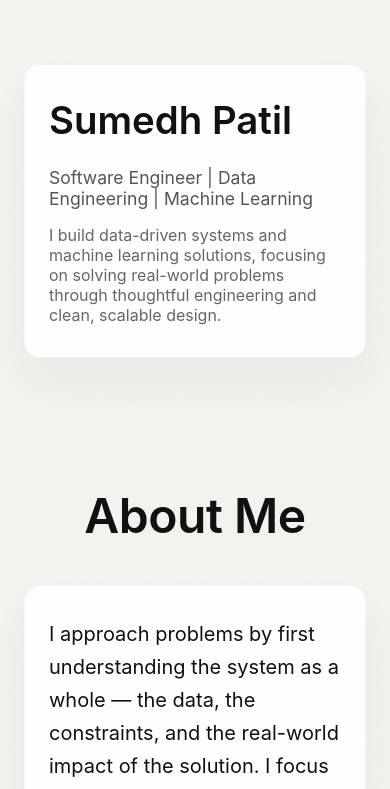
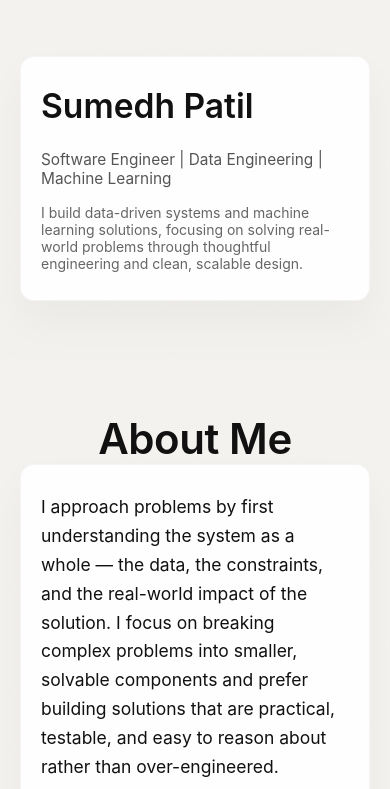
Before and after one commit to sumedhp23/portfolio, a React (Vite) app: page / in a window 390 px wide. Shown: the top 789 px of the page. Built offline with nearby package versions, Linux system fonts and the light colour scheme.

Commit message:
Fixed mobile screen view bugs

```diff
--- a/src/components/FadeSection.jsx
+++ b/src/components/FadeSection.jsx
@@ -1,18 +1,48 @@
 import { motion } from "framer-motion";
 
+const fadeVariants = {
+  hidden: {
+    opacity: 0,
+    y: 24,
+  },
+  visible: {
+    opacity: 1,
+    y: 0,
+  },
+};
+
 export default function FadeSection({ children, className = "" }) {
+  const isLandscape =
+    window.matchMedia("(orientation: landscape)").matches &&
+    window.innerHeight < 500;
+
   return (
-    <motion.section
-      className={className}
-      initial={{ opacity: 0, y: 24 }}
-      whileInView={{ opacity: 1, y: 0 }}
-      viewport={{ once: false, amount: 0.3 }}
-      transition={{
-        duration: 0.6,
-        ease: "easeOut"
-      }}
-    >
-      {children}
-    </motion.section>
+    <section className={className}>
+      <motion.div
+        style={{
+          minHeight: "1px",
+          opacity: isLandscape ? 1 : undefined,
+          transform: isLandscape ? "none" : undefined,
+        }}
+        variants={isLandscape ? {} : fadeVariants}
+        initial={isLandscape ? false : "hidden"}
+        whileInView={isLandscape ? undefined : "visible"}
+        viewport={
+          isLandscape
+            ? undefined
+            : {
+                once: false,
+                amount: 0.15,
+                margin: "-40px",
+              }
+        }
+        transition={{
+          duration: 0.6,
+          ease: "easeOut",
+        }}
+      >
+        {children}
+      </motion.div>
+    </section>
   );
 }
--- a/src/index.css
+++ b/src/index.css
@@ -18,6 +18,11 @@ body {
   height: 100%;
 }
 
+html {
+  font-size: clamp(14px, 1.8vw, 16px);
+}
+
+
 body {
   font-family: -apple-system, BlinkMacSystemFont, "Inter", sans-serif;
   background: #f3f1ee; /* warm greige */
@@ -36,7 +41,6 @@ body {
 
 main {
   min-height: 100vh;
-  scroll-snap-type: y proximity;
   position: relative;
   z-index: 1;
 }
@@ -47,7 +51,7 @@ main {
    ========================================================= */
 
 section {
-  min-height: 100vh;
+  min-height: calc(var(--vh, 1vh) * 100);
   padding: 120px;
   display: flex;
   flex-direction: column;
@@ -55,6 +59,12 @@ section {
   scroll-snap-align: start;
   position: relative;
 }
+
+/* Section heading spacing */
+section > h2 {
+  margin-bottom: 48px;
+}
+
 
 /* Soft section transition */
 section::after {
@@ -119,7 +129,6 @@ h3 {
 
 .intro-wrapper {
   position: relative;
-  overflow: hidden;
   background: #f4f2ef;
 }
 
@@ -383,7 +392,7 @@ h3 {
   display: flex;
   justify-content: center;
   align-items: center;
-  gap: 24px;
+  gap: 36px;
 }
 
 .contact-icons a {
@@ -510,3 +519,123 @@ body::before {
     text-align: center;
   }
 }
+
+@media (max-width: 768px) {
+  main {
+    scroll-snap-type: none;
+  }
+}
+
+@media (max-width: 768px) {
+  html,
+  body,
+  #root {
+    height: auto;
+  }
+
+  main {
+    min-height: auto;
+  }
+}
+
+@media (max-width: 768px) {
+  section {
+    display: block;
+  }
+}
+
+@media (max-width: 768px) {
+  html,
+  body,
+  #root {
+    height: auto;
+  }
+
+  main {
+    min-height: auto;
+    scroll-snap-type: none;
+  }
+
+  section {
+    min-height: auto;
+    padding: 56px 20px;
+    display: block;
+  }
+}
+
+@media (max-width: 768px) {
+  .content-blob {
+    max-width: 100%;
+    padding: 28px 20px;
+    border-radius: 14px;
+  }
+}
+
+/* Vertical spacing between content blobs */
+.content-blob + .content-blob {
+  margin-top: 48px;
+}
+
+.project,
+.experience {
+  margin-top: 64px;
+}
+
+@media (max-width: 768px) {
+  section > h2 {
+    margin-bottom: 32px;
+  }
+
+  .content-blob + .content-blob {
+    margin-top: 32px;
+  }
+}
+
+@media (max-width: 768px) {
+  section {
+    display: block;
+    min-height: auto;
+  }
+
+  .project,
+  .experience {
+    visibility: visible;
+  }
+}
+/* Landscape overrides disabled for now
+@media (orientation: landscape) and (max-height: 500px) {
+  section {
+    min-height: auto;
+    padding: 40px 24px;
+  }
+}
+
+@media (orientation: landscape) and (max-height: 500px) {
+  html,
+  body,
+  #root,
+  main {
+    height: auto;
+    overflow-y: auto;
+  }
+
+  section {
+    min-height: auto !important;
+    height: auto !important;
+    display: block !important;
+    padding: 32px 20px !important;
+  }
+
+  .project,
+  .experience {
+    margin-top: 48px;
+    visibility: visible !important;
+  }
+}
+
+.project,
+.experience {
+  position: relative;
+  z-index: 1;
+}
+*/
--- a/src/main.jsx
+++ b/src/main.jsx
@@ -3,18 +3,6 @@ import ReactDOM from "react-dom/client";
 import App from "./App";
 import "./index.css";
 
-document.addEventListener("mousemove", (e) => {
-  requestAnimationFrame(() => {
-    document.documentElement.style.setProperty(
-      "--cursor-x",
-      `${e.clientX}px`
-    );
-    document.documentElement.style.setProperty(
-      "--cursor-y",
-      `${e.clientY}px`
-    );
-  });
-});
 
 // Cursor-reactive background logic (desktop only)
 if (window.matchMedia("(hover: hover)").matches) {
@@ -37,6 +25,17 @@ if (window.matchMedia("(hover: hover)").matches) {
   });
 }
 
+function updateVh() {
+  document.documentElement.style.setProperty(
+    "--vh",
+    `${window.innerHeight * 0.01}px`
+  );
+}
+
+updateVh();
+window.addEventListener("resize", updateVh);
+window.addEventListener("orientationchange", updateVh);
+
 
 ReactDOM.createRoot(document.getElementById("root")).render(
   <React.StrictMode>
```
